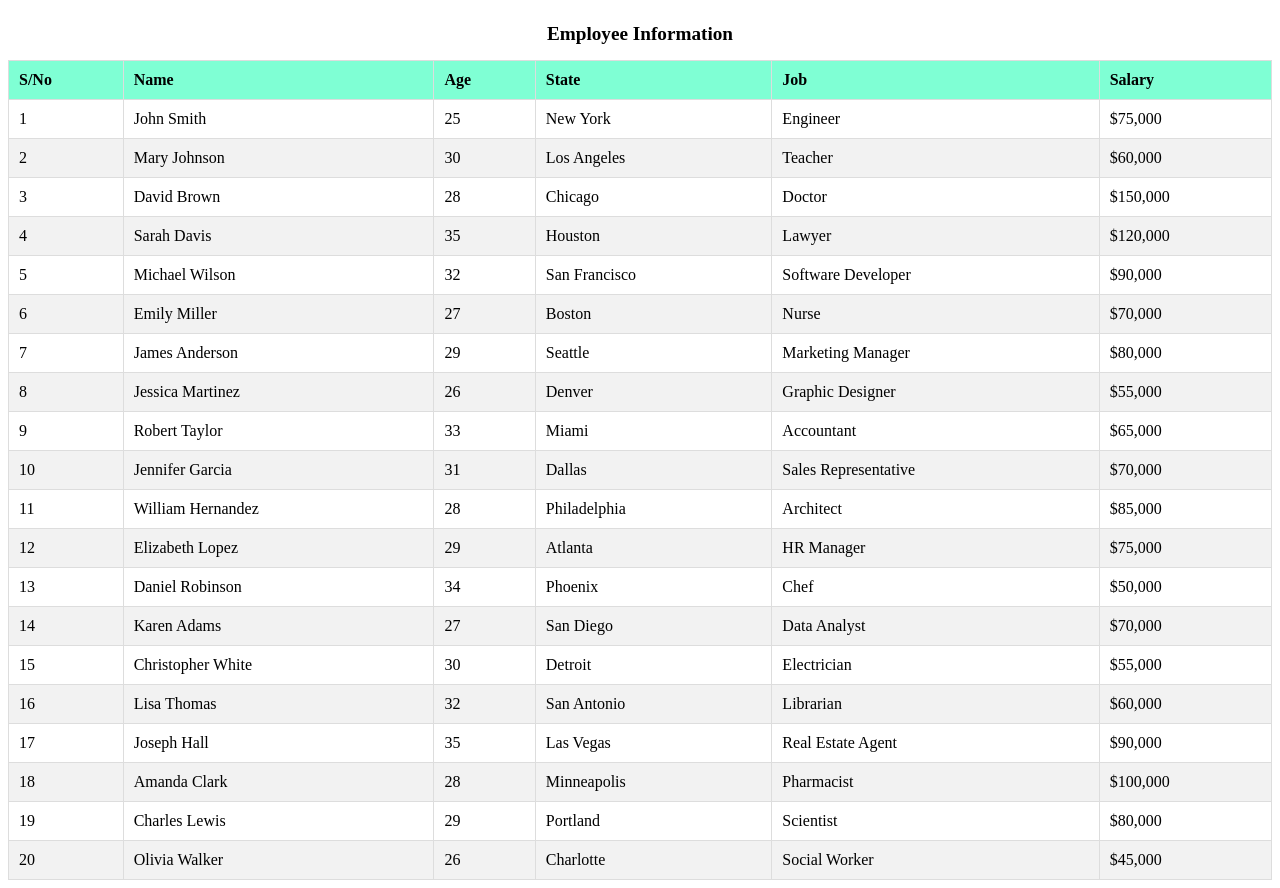
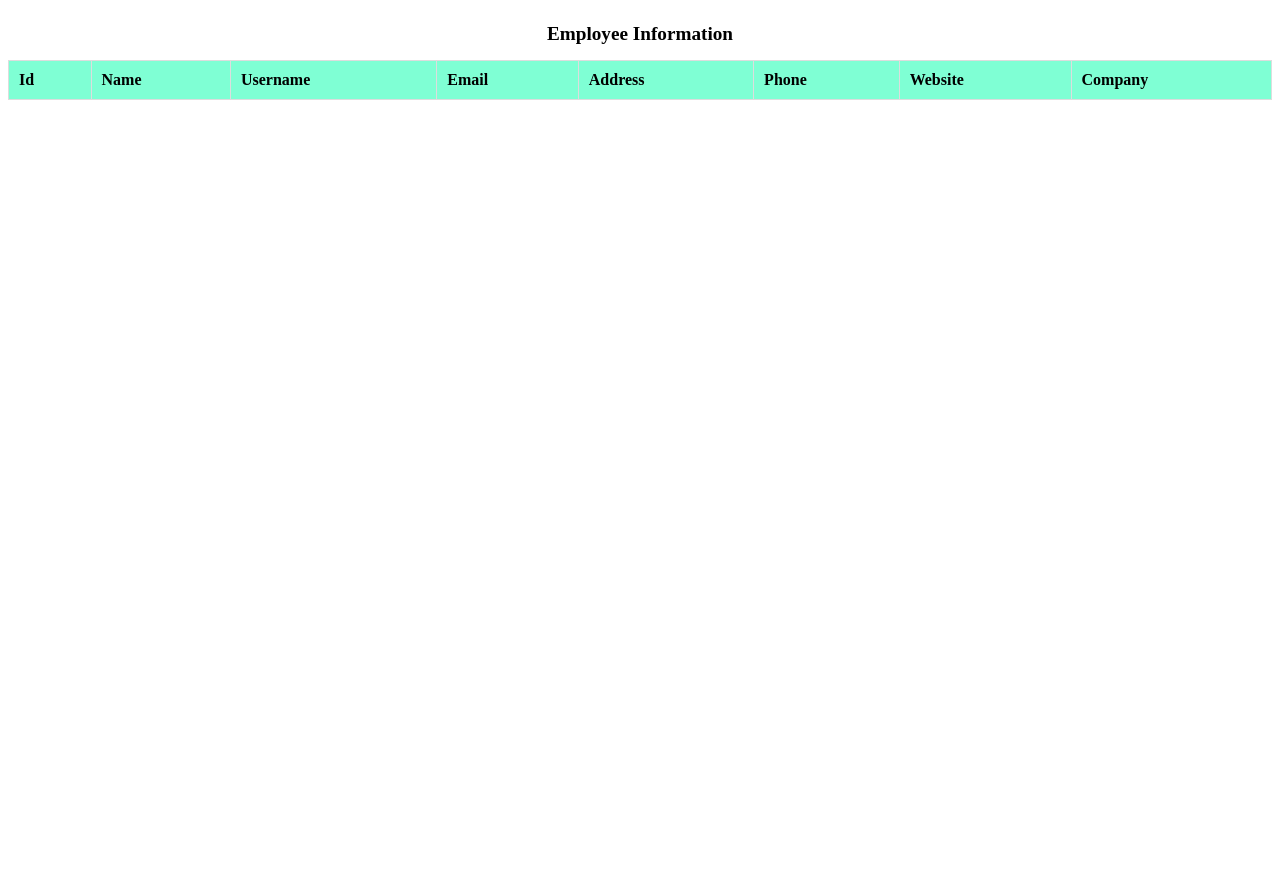
Before and after one commit to Eunice-ai/responsive-table, a plain HTML site: page index.html in a window 1280 px wide. After the commit the page ends 800 px from the top, so only its background shows below. Drawn offline with Linux system fonts and the light colour scheme.

Commit message:
updated user table with fake user API in the index.js

```diff
--- a/assets/css/style.css
+++ b/assets/css/style.css
@@ -12,12 +12,14 @@
 .responsive_table {
     width: 100%;
     margin: auto;
+    overflow-x: auto;
 }
 
 .responsive_table table {
     width: 100%;
     margin: auto;
     border-collapse: collapse;
+
 }
 
 .responsive_table table thead {
@@ -40,8 +42,9 @@ tr:nth-child(even) {
     .responsive_table table {
         display: block;
         width: 90%;
+
     }
-    tr {
+     tr {
         display: block;
         margin-bottom: 15px;
         border: 1px solid var(--border-color);
--- a/index.html
+++ b/index.html
@@ -5,6 +5,7 @@
     <meta name="viewport" content="width=device-width, initial-scale=1.0" />
     <title>Responsive Table</title>
     <link rel="stylesheet" href="./assets/css/style.css" />
+    <script src="index.js" defer></script>
   </head>
   <body>
     <main>
@@ -14,175 +15,18 @@
                 <caption class="responsive_table--caption">Employee Information</caption>
                 <thead>
                   <tr>
-                    <th class="responsive_table--head">S/No</th>
+                    <th class="responsive_table--head">Id</th>
                     <th class="responsive_table--head">Name</th>
-                    <th class="responsive_table--head">Age</th>
-                    <th class="responsive_table--head">State</th>
-                    <th class="responsive_table--head">Job</th>
-                    <th class="responsive_table--head">Salary</th>
+                    <th class="responsive_table--head">Username</th>
+                    <th class="responsive_table--head">Email</th>
+                    <th class="responsive_table--head">Address</th>
+                    <th class="responsive_table--head">Phone</th>
+                    <th class="responsive_table--head">Website</th>
+                    <th class="responsive_table--head">Company</th>
                   </tr>
                 </thead>
-                <tbody>
-                  <tr>
-                    <td>1</td>
-                    <td>John Smith</td>
-                    <td>25</td>
-                    <td>New York</td>
-                    <td>Engineer</td>
-                    <td>$75,000</td>
-                  </tr>
-                  <tr>
-                    <td>2</td>
-                    <td>Mary Johnson</td>
-                    <td>30</td>
-                    <td>Los Angeles</td>
-                    <td>Teacher</td>
-                    <td>$60,000</td>
-                  </tr>
-                  <tr>
-                    <td>3</td>
-                    <td>David Brown</td>
-                    <td>28</td>
-                    <td>Chicago</td>
-                    <td>Doctor</td>
-                    <td>$150,000</td>
-                  </tr>
-                  <tr>
-                    <td>4</td>
-                    <td>Sarah Davis</td>
-                    <td>35</td>
-                    <td>Houston</td>
-                    <td>Lawyer</td>
-                    <td>$120,000</td>
-                  </tr>
-                  <tr>
-                    <td>5</td>
-                    <td>Michael Wilson</td>
-                    <td>32</td>
-                    <td>San Francisco</td>
-                    <td>Software Developer</td>
-                    <td>$90,000</td>
-                  </tr>
-                  <tr>
-                    <td>6</td>
-                    <td>Emily Miller</td>
-                    <td>27</td>
-                    <td>Boston</td>
-                    <td>Nurse</td>
-                    <td>$70,000</td>
-                  </tr>
-                  <tr>
-                    <td>7</td>
-                    <td>James Anderson</td>
-                    <td>29</td>
-                    <td>Seattle</td>
-                    <td>Marketing Manager</td>
-                    <td>$80,000</td>
-                  </tr>
-                  <tr>
-                    <td>8</td>
-                    <td>Jessica Martinez</td>
-                    <td>26</td>
-                    <td>Denver</td>
-                    <td>Graphic Designer</td>
-                    <td>$55,000</td>
-                  </tr>
-                  <tr>
-                    <td>9</td>
-                    <td>Robert Taylor</td>
-                    <td>33</td>
-                    <td>Miami</td>
-                    <td>Accountant</td>
-                    <td>$65,000</td>
-                  </tr>
-                  <tr>
-                    <td>10</td>
-                    <td>Jennifer Garcia</td>
-                    <td>31</td>
-                    <td>Dallas</td>
-                    <td>Sales Representative</td>
-                    <td>$70,000</td>
-                  </tr>
-                  <tr>
-                    <td>11</td>
-                    <td>William Hernandez</td>
-                    <td>28</td>
-                    <td>Philadelphia</td>
-                    <td>Architect</td>
-                    <td>$85,000</td>
-                  </tr>
-                  <tr>
-                    <td>12</td>
-                    <td>Elizabeth Lopez</td>
-                    <td>29</td>
-                    <td>Atlanta</td>
-                    <td>HR Manager</td>
-                    <td>$75,000</td>
-                  </tr>
-                  <tr>
-                    <td>13</td>
-                    <td>Daniel Robinson</td>
-                    <td>34</td>
-                    <td>Phoenix</td>
-                    <td>Chef</td>
-                    <td>$50,000</td>
-                  </tr>
-                  <tr>
-                    <td>14</td>
-                    <td>Karen Adams</td>
-                    <td>27</td>
-                    <td>San Diego</td>
-                    <td>Data Analyst</td>
-                    <td>$70,000</td>
-                  </tr>
-                  <tr>
-                    <td>15</td>
-                    <td>Christopher White</td>
-                    <td>30</td>
-                    <td>Detroit</td>
-                    <td>Electrician</td>
-                    <td>$55,000</td>
-                  </tr>
-                  <tr>
-                    <td>16</td>
-                    <td>Lisa Thomas</td>
-                    <td>32</td>
-                    <td>San Antonio</td>
-                    <td>Librarian</td>
-                    <td>$60,000</td>
-                  </tr>
-                  <tr>
-                    <td>17</td>
-                    <td>Joseph Hall</td>
-                    <td>35</td>
-                    <td>Las Vegas</td>
-                    <td>Real Estate Agent</td>
-                    <td>$90,000</td>
-                  </tr>
-                  <tr>
-                    <td>18</td>
-                    <td>Amanda Clark</td>
-                    <td>28</td>
-                    <td>Minneapolis</td>
-                    <td>Pharmacist</td>
-                    <td>$100,000</td>
-                  </tr>
-                  <tr>
-                    <td>19</td>
-                    <td>Charles Lewis</td>
-                    <td>29</td>
-                    <td>Portland</td>
-                    <td>Scientist</td>
-                    <td>$80,000</td>
-                  </tr>
-                  <tr>
-                    <td>20</td>
-                    <td>Olivia Walker</td>
-                    <td>26</td>
-                    <td>Charlotte</td>
-                    <td>Social Worker</td>
-                    <td>$45,000</td>
-                  </tr>
+                <tbody id="tbody">
+
                 </tbody>
             </table>
         </div>
```
